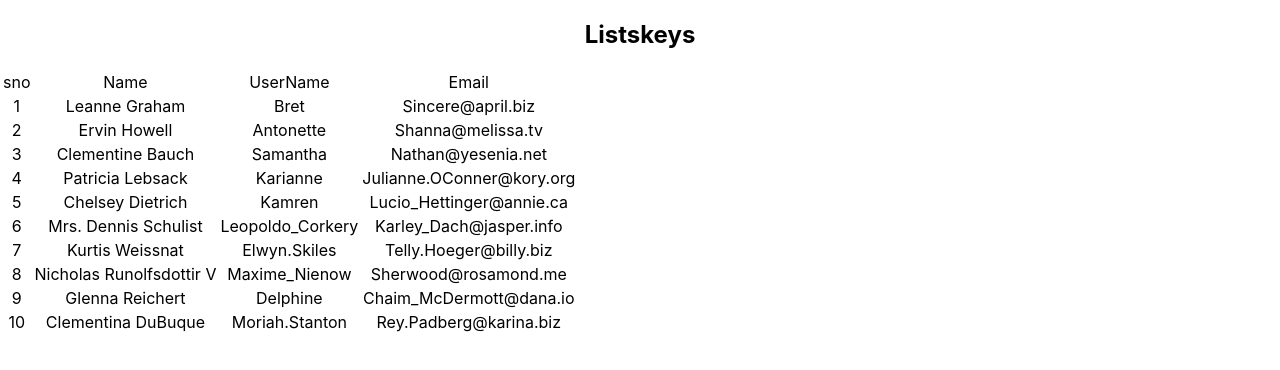
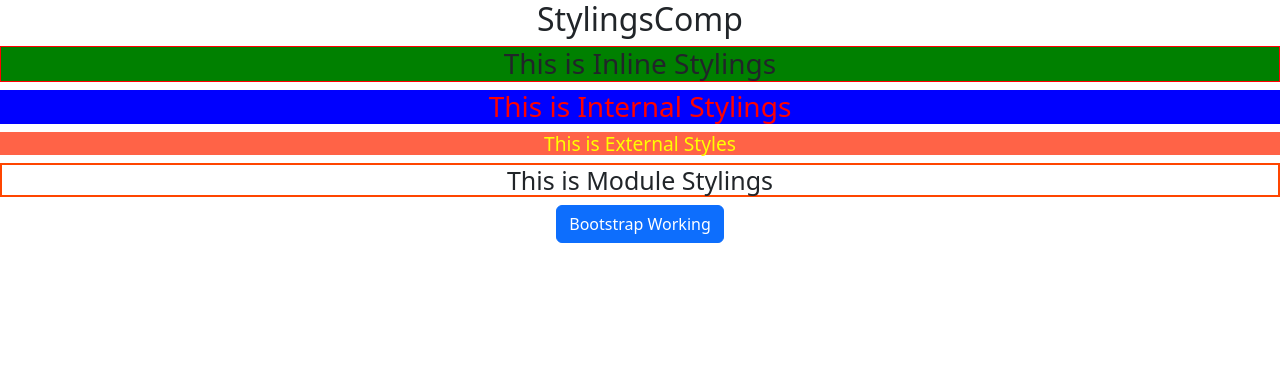
Before and after one commit to Chaitanyatraining/0210-react, a React (Create React App) app: page / in a window 1280 px wide. Shown: the top 370 px of the page. Built offline with nearby package versions, Linux system fonts and the light colour scheme.

Commit message:
stylings

```diff
--- a/package.json
+++ b/package.json
@@ -6,6 +6,7 @@
     "@testing-library/jest-dom": "^5.17.0",
     "@testing-library/react": "^13.4.0",
     "@testing-library/user-event": "^13.5.0",
+    "bootstrap": "^5.3.3",
     "react": "^18.3.1",
     "react-dom": "^18.3.1",
     "react-scripts": "5.0.1",
--- a/src/App.js
+++ b/src/App.js
@@ -2,6 +2,7 @@ import './App.css';
 import ClassComp from './ClassComp';
 import Counter from './Components/Counter';
 import Listskeys from './Components/Listskeys';
+import StylingsComp from './Components/Stylings/StylingsComp';
 import FuncComp from './FuncComp';
 
 function App() {
@@ -19,7 +20,8 @@ function App() {
       {/* <FuncComp courseName='Reactjs' duration={duration} /> */}
       {/* <ClassComp courseName='Reactjs' duration={duration} /> */}
       {/* <Counter /> */}
-      <Listskeys />
+      {/* <Listskeys /> */}
+      <StylingsComp />
     </div>
   );
 }
--- /dev/null
+++ b/src/Components/Stylings/Modulestyles.module.css
@@ -0,0 +1,5 @@
+.modulehead{
+    border: 2px solid orangered;
+    margin-top: 5px;
+    font-size: 25px;
+}
--- /dev/null
+++ b/src/Components/Stylings/StylingsComp.jsx
@@ -0,0 +1,32 @@
+import React from 'react'
+import './styles.css'
+import moduleStyles from './Modulestyles.module.css'
+
+const StylingsComp = () => {
+    // Inline css
+    // Internal css
+    // External css
+    // module css
+
+    const internalstyle = {
+        headstyle:{
+            backgroundColor:'blue',
+            marginTop:'2px',
+            color:'red'
+        },
+        paraStyle:{}
+    }
+
+  return (
+    <>
+        <h2>StylingsComp</h2>
+        <h3 style={{backgroundColor:'green', border:'1px solid red'}}>This is Inline Stylings</h3>
+        <h3 style={internalstyle.headstyle}>This is Internal Stylings</h3>
+        <h3 className='exthead'>This is External Styles</h3>
+        <h3 className={moduleStyles.modulehead}>This is Module Stylings</h3>
+        <button className='btn btn-primary'>Bootstrap Working</button>
+    </>
+  )
+}
+
+export default StylingsComp
--- /dev/null
+++ b/src/Components/Stylings/styles.css
@@ -0,0 +1,5 @@
+.exthead{
+    background-color: tomato;
+    color: yellow;
+    font-size: larger;
+}
--- a/src/index.js
+++ b/src/index.js
@@ -3,6 +3,7 @@ import ReactDOM from 'react-dom/client';
 import './index.css';
 import App from './App';
 import reportWebVitals from './reportWebVitals';
+import 'bootstrap/dist/css/bootstrap.min.css'
 
 const root = ReactDOM.createRoot(document.getElementById('root'));
 root.render(
```
Also changed, not shown: src/assignments.txt, 1 other file (tests, documents, lock files or other folders).
